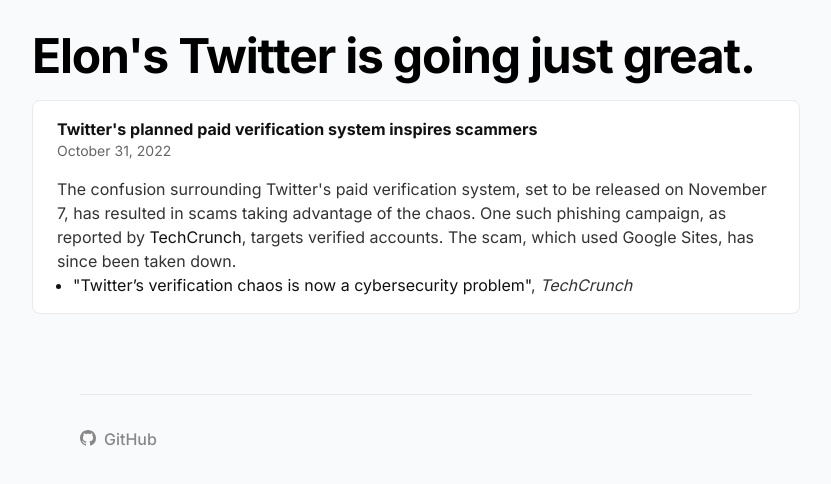
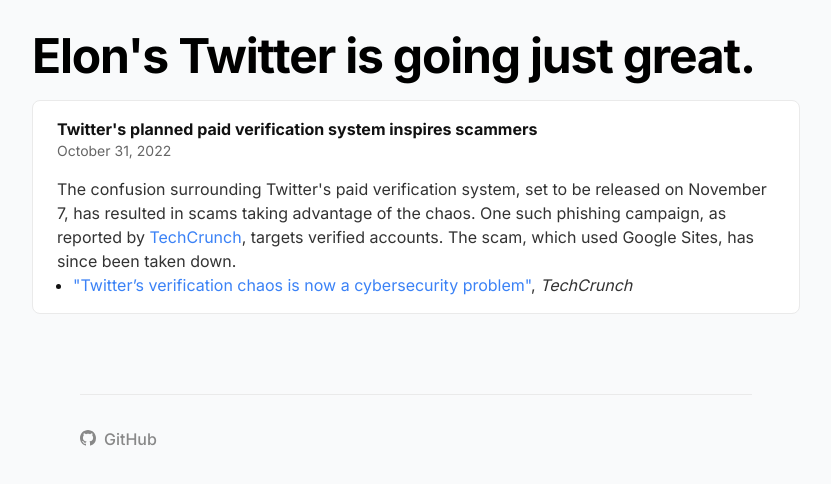
Before and after one commit to ElijahPepe/elonstwitterisgoinggreat, a Next.js app: page / in a window 1280 px wide. Shown: the top 484 px of the page, without its empty margins (224-1055 px from the left). Built offline with nearby package versions, Linux system fonts and the light colour scheme.

Commit message:
fix: make links more clear
Signed-off-by: Elijah Conners <business@elijahpepe.com>

```diff
--- a/components/Card.tsx
+++ b/components/Card.tsx
@@ -16,7 +16,7 @@
 			<div className="text-gray-500 text-sm">
 				<time>{format(createdAt, 'MMMM d, y')}</time>
 			</div>
-			<div className="mt-4 text-gray-700 dark:text-gray-200 [&_a]:text-bold [&_a]:text-gray-900 [&_a]:dark:text-gray-100 [&_ul]:list-disc [&_ul]:px-4 [&_ul_li]:marker:text-gray-900 [&_ul_li]:marker:dark:text-gray-100">
+			<div className="mt-4 text-gray-700 dark:text-gray-200 [&_a]:text-bold [&_a]:text-link-light [&_a]:dark:text-link-dark [&_ul]:list-disc [&_ul]:px-4 [&_ul_li]:marker:text-gray-900 [&_ul_li]:marker:dark:text-gray-100">
 				<ReactMarkdown>{description}</ReactMarkdown>
 			</div>
 		</div>
--- a/tailwind.config.js
+++ b/tailwind.config.js
@@ -7,6 +7,10 @@
   theme: {
     extend: {
       colors: {
+        link: {
+          light: '#3b82f6',
+          dark: '#60a5fa'
+        },
         gray: {
           0: '#fff',
           100: '#fafafa',
```
